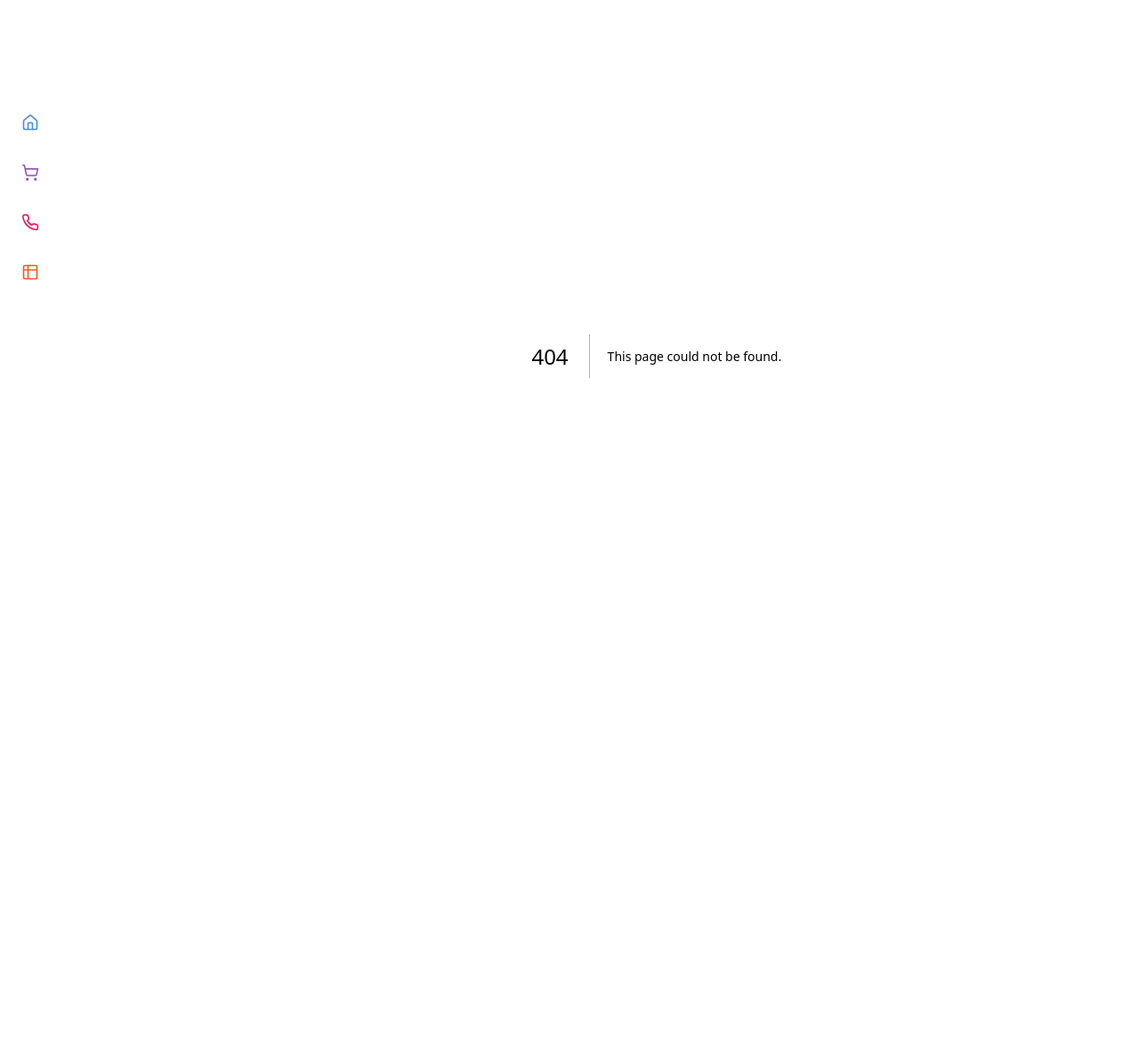
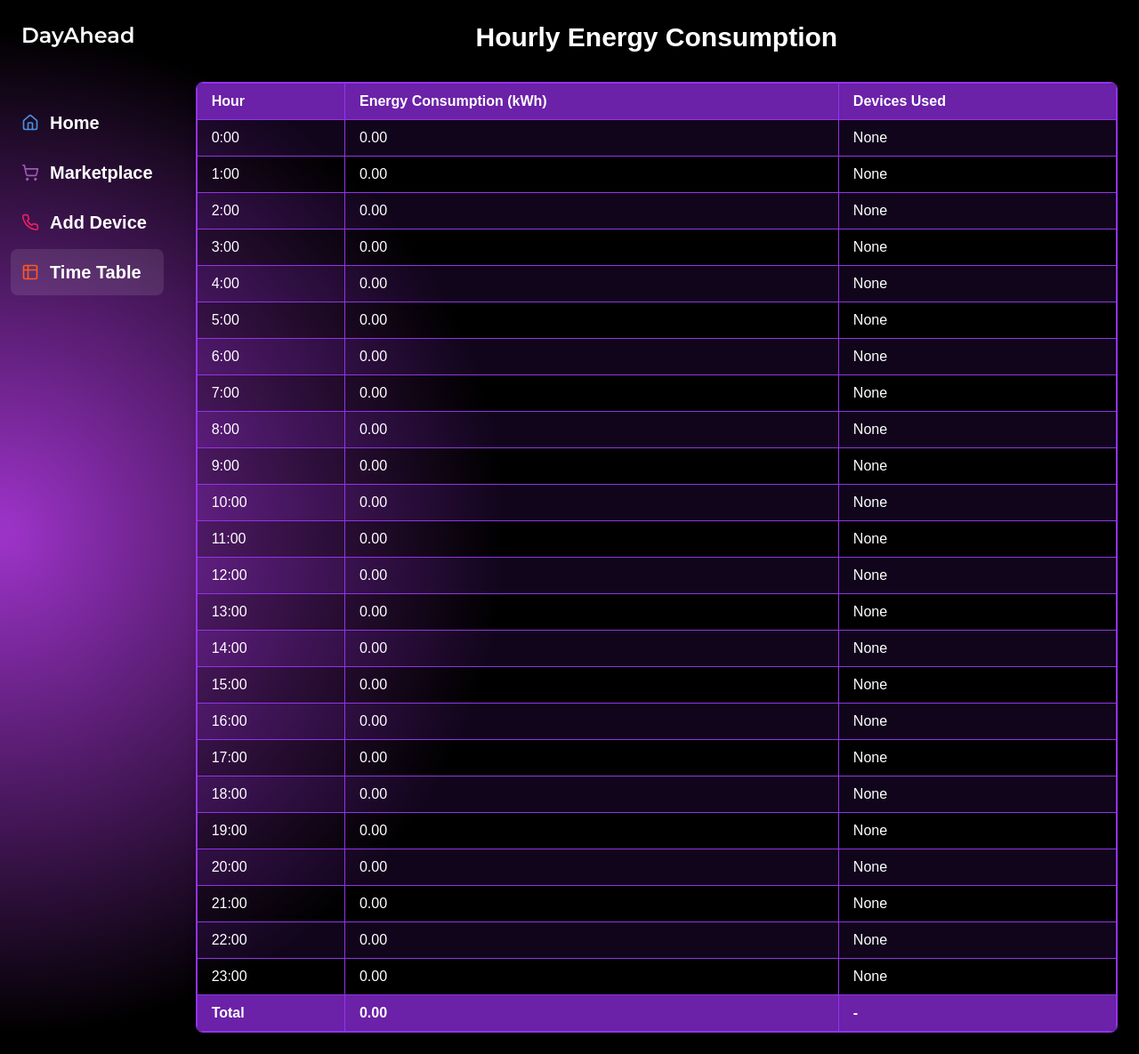
Before and after one commit to ShashwatMishra2411/pitchathon-admin, a Next.js app: page /get-devices in a window 1280 px wide. Before the commit this address had no page. Shown: the whole page at 89% size. Before the commit the page ends 800 px from the top, so only its background shows below. Built offline with nearby package versions, Linux system fonts and the light colour scheme.

Commit message:
Refactor get-devices page component to display hourly energy consumption

```diff
--- /dev/null
+++ b/app/get-devices/page.jsx
@@ -0,0 +1,103 @@
+"use client";
+import React, { useState, useEffect } from "react";
+
+// Function to calculate hourly consumption and which devices are used
+const calculateHourlyConsumption = (applianceList) => {
+  const hourlyConsumption = Array.from({ length: 24 }, () => ({
+    total: 0,
+    devices: [],
+  }));
+  applianceList.forEach((appliance) => {
+    appliance.hours.forEach((hour) => {
+      const consumptionPerHour = (appliance.power * appliance.quantity) / 1000; // in kWh
+      hourlyConsumption[hour].total += consumptionPerHour;
+      hourlyConsumption[hour].devices.push(appliance.device);
+    });
+  });
+
+  return hourlyConsumption;
+};
+
+export default function Display() {
+  const [applianceList, setApplianceList] = useState([]);
+
+  useEffect(() => {
+    // Fetch appliance data (use mock data or fetch from an API)
+    const data = JSON.parse(localStorage.getItem("applianceList"));
+    if (data) {
+      setApplianceList(data);
+    }
+  }, []);
+
+  const hourlyConsumption = calculateHourlyConsumption(applianceList);
+
+  // Calculate total energy consumption
+  const totalConsumption = hourlyConsumption.reduce(
+    (sum, hour) => sum + hour.total,
+    0
+  );
+  useEffect(() => {
+    if (typeof window !== "undefined") {
+      localStorage.setItem("totalConsumption", totalConsumption);
+    }
+  }, [totalConsumption]);
+  return (
+    <div className="min-h-screen text-white p-6">
+      <h1 className="text-3xl font-extrabold text-center mb-8">
+        Hourly Energy Consumption
+      </h1>
+
+      <div className="overflow-x-auto shadow-lg rounded-lg border border-purple-600">
+        <table className="min-w-full table-auto border-collapse bg-opacity-5">
+          <thead>
+            <tr className="bg-purple-800">
+              <th className="border border-purple-600 px-4 py-2 text-left">
+                Hour
+              </th>
+              <th className="border border-purple-600 px-4 py-2 text-left">
+                Energy Consumption (kWh)
+              </th>
+              <th className="border border-purple-600 px-4 py-2 text-left">
+                Devices Used
+              </th>
+            </tr>
+          </thead>
+          <tbody>
+            {hourlyConsumption.map((hourData, index) => (
+              <tr
+                key={index}
+                className={`bg-opacity-20 ${
+                  index % 2 === 0 ? "bg-purple-900" : "bg-black"
+                } hover:bg-purple-700`}
+              >
+                <td className="border border-purple-600 px-4 py-2">
+                  {index}:00
+                </td>
+                <td className="border border-purple-600 px-4 py-2">
+                  {hourData.total.toFixed(2)}
+                </td>
+                <td className="border border-purple-600 px-4 py-2">
+                  {hourData.devices.length > 0
+                    ? hourData.devices.join(", ")
+                    : "None"}
+                </td>
+              </tr>
+            ))}
+            {/* Total row */}
+            <tr className="bg-purple-800 text-white font-bold">
+              <td className="border border-purple-600 px-4 py-2 text-left">
+                Total
+              </td>
+              <td className="border border-purple-600 px-4 py-2 text-left">
+                {totalConsumption.toFixed(2)}
+              </td>
+              <td className="border border-purple-600 px-4 py-2 text-left">
+                -
+              </td>
+            </tr>
+          </tbody>
+        </table>
+      </div>
+    </div>
+  );
+}
```
